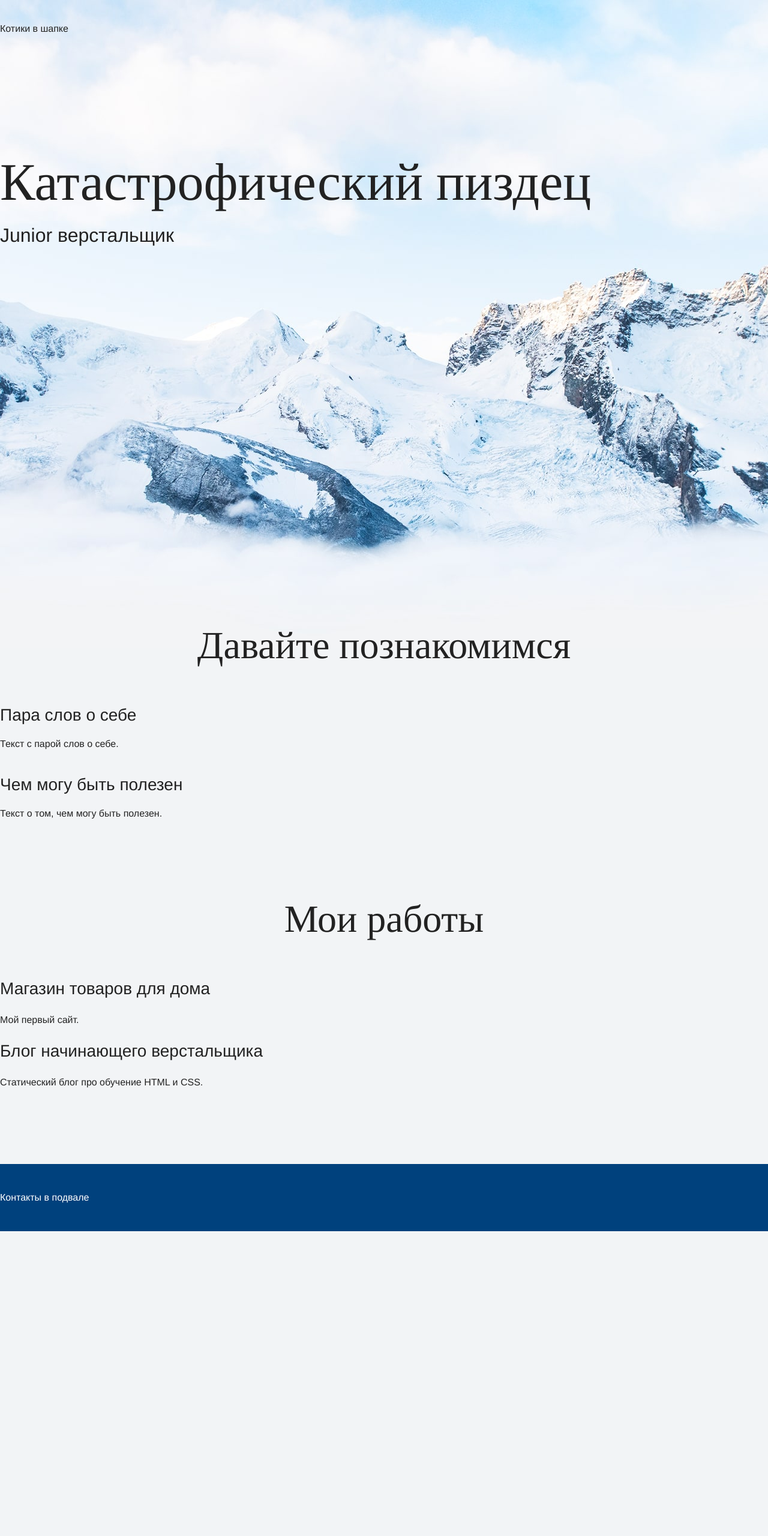
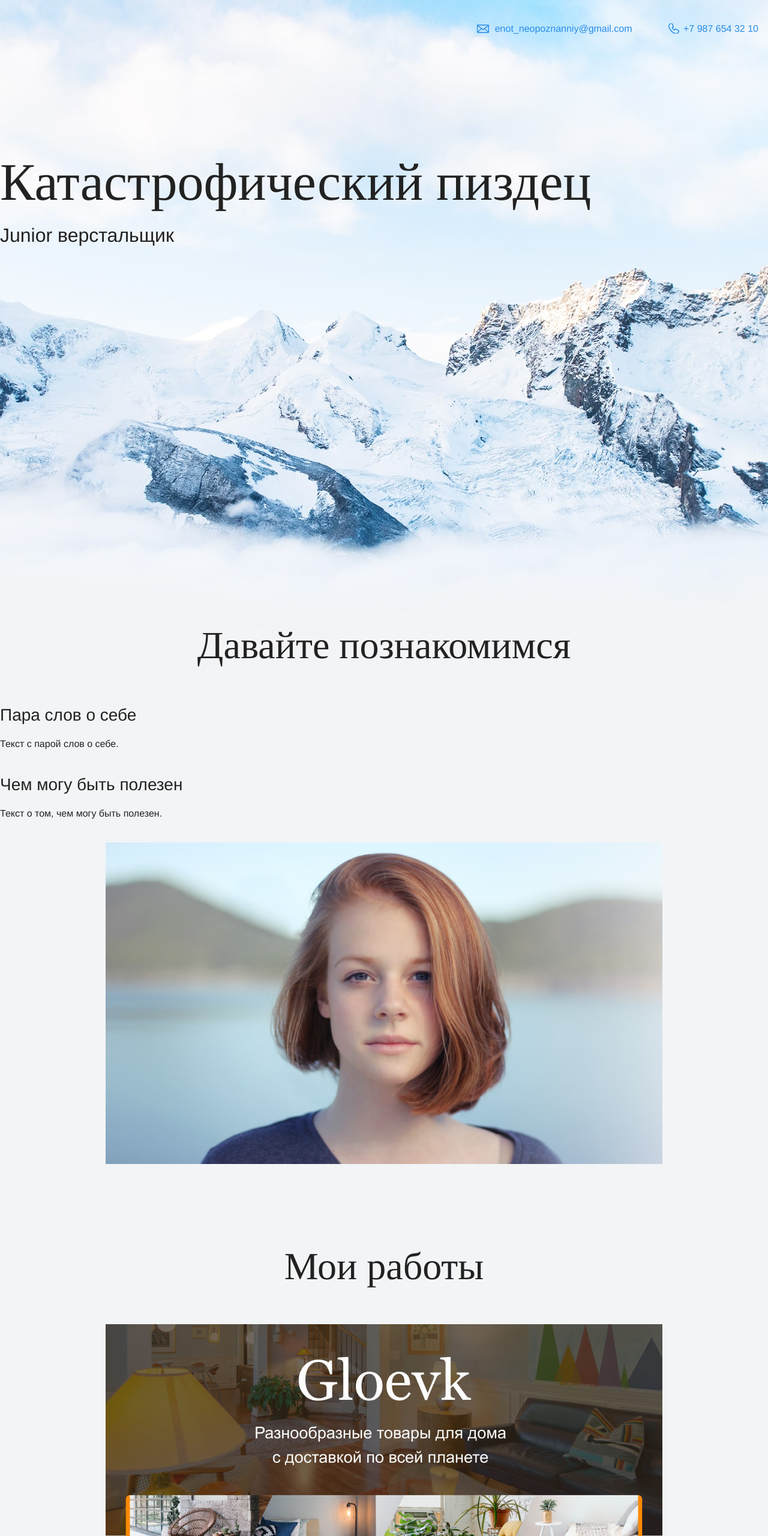
Before and after one commit to paNwOwStar/htmlacademy, a plain HTML site: page index.html in a window 1280 px wide. Shown: the top 2560 px of the page at 60% size. Before the commit the page ends 2052 px from the top, so only its background shows below. Drawn offline with Linux system fonts and the light colour scheme.

Commit message:
Добавление в разметку ссылок и изображений

```diff
--- a/index.html
+++ b/index.html
@@ -8,7 +8,10 @@
 
   <body>
     <header class="page-header">
-      Котики в шапке
+      <div class="container">
+        <a class="header-email" href="mailto:enot_neopoznanniy@gmail.com">enot_neopoznanniy@gmail.com</a>
+        <a class="header-phone" href="tel:+79876543210">+7 987 654 32 10</a>
+      </div>
     </header>
 
     <section class="hero-image">
@@ -22,11 +25,17 @@
       <p>Текст с парой слов о себе.</p>
       <h3>Чем могу быть полезен</h3>
       <p>Текст о том, чем могу быть полезен.</p>
+      <figure class="user-image">
+        <img src="files/user.jpg" width="928" height="536" alt="Фотография Неопознанного Енота">
+      </figure>
     </section>
 
     <section class="portfolio">
       <h2 class="subheading">Мои работы</h2>
-
+      <figure class="project-image">
+        <img src="files/project.jpg" width="928" height="536" alt="Cайт магазина товаров для дома">
+      </figure>
+      <a class="button" href="source/project/index.html">Открыть страницу</a>
       <h3>Магазин товаров для дома</h3>
       <p>Мой первый сайт.</p>
 
@@ -35,7 +44,10 @@
     </section>
 
     <footer class="page-footer">
-      Контакты в подвале
+      <div class="container">
+        <a class="footer-email" href="mailto:enot_neopoznanniy@gmail.com">enot_neopoznanniy@gmail.com</a>
+        <a class="footer-phone" href="tel:+79876543210">+7 987 654 32 10</a>
+      </div>
     </footer>
   </body>
 </html>
```
